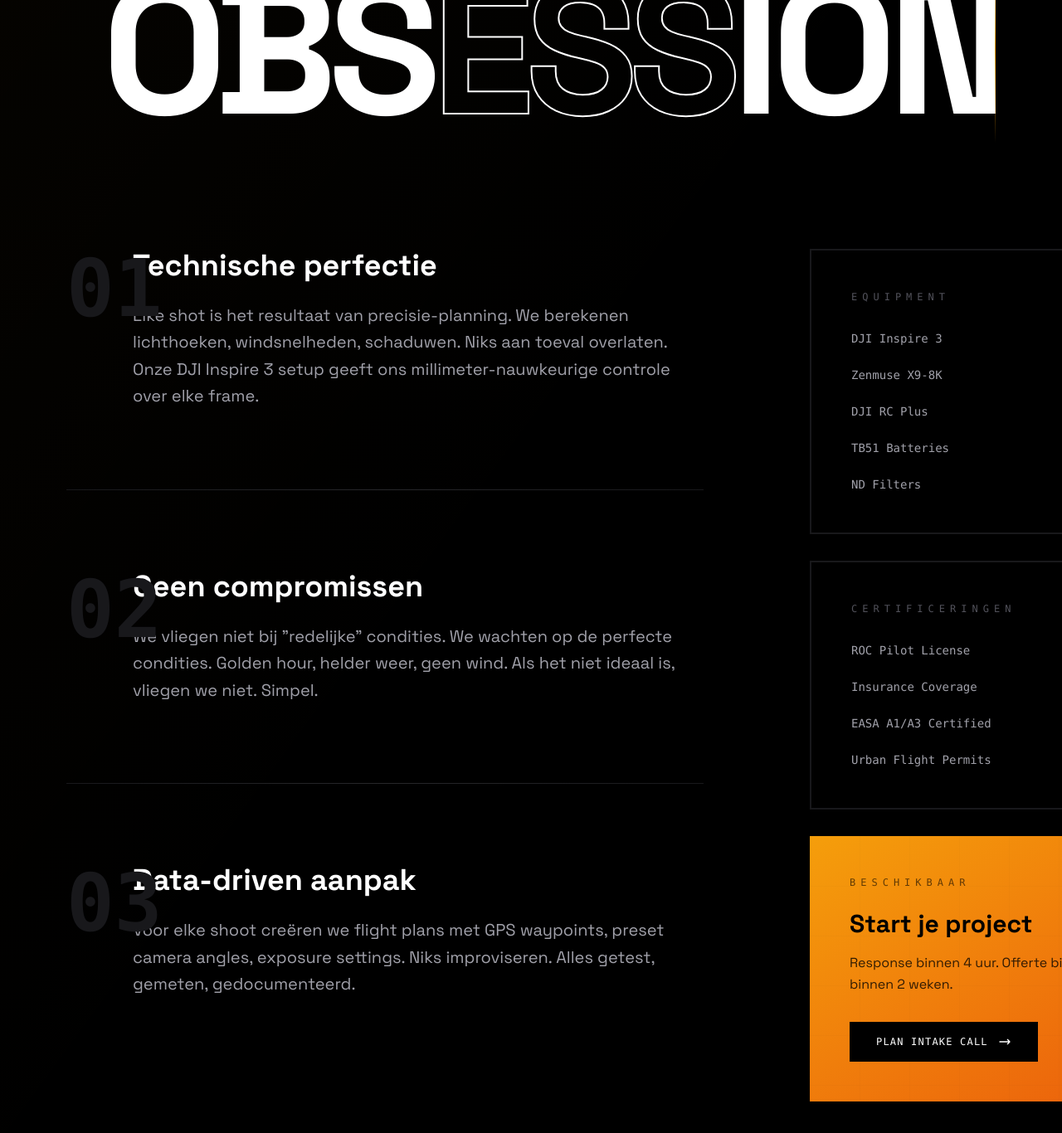
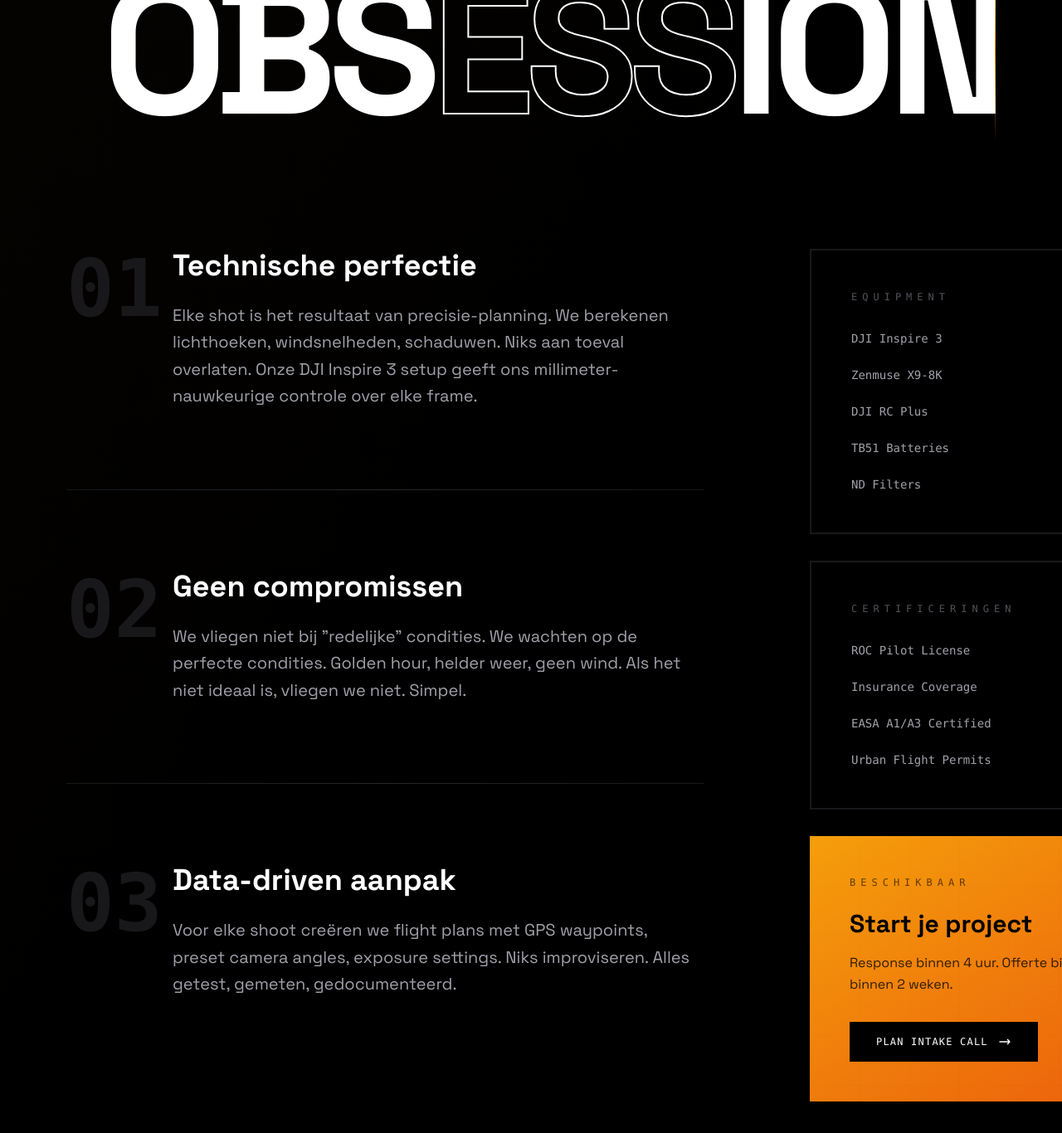
Before and after one commit to XanderJks/vastgoedportfolio, a React (Vite) app: page / in a window 1280 px wide. Shown: the part 5785-7151 px from the top of the page at 83% size. Built offline with nearby package versions, Linux system fonts and the light colour scheme; a web font is replaced by a local one.

Commit message:
Updated About.tsx

```diff
--- a/src/components/About.tsx
+++ b/src/components/About.tsx
@@ -54,8 +54,8 @@ export default function About() {
 
         <div className="grid lg:grid-cols-12 gap-32">
           <div className="lg:col-span-7 space-y-24">
-            <div className="relative pl-20">
-              <div className="absolute left-0 top-0 text-8xl font-black text-zinc-900 font-mono leading-none">01</div>
+            <div className="relative pl-32">
+              <div className="absolute left-0 top-0 text-8xl font-black text-zinc-900 font-mono leading-none select-none">01</div>
               <div className="space-y-6">
                 <h3 className="text-4xl font-bold text-white">Technische perfectie</h3>
                 <p className="text-xl text-zinc-400 leading-relaxed">
@@ -68,8 +68,8 @@ export default function About() {
 
             <div className="h-px bg-gradient-to-r from-zinc-900 via-zinc-800 to-zinc-900"></div>
 
-            <div className="relative pl-20">
-              <div className="absolute left-0 top-0 text-8xl font-black text-zinc-900 font-mono leading-none">02</div>
+            <div className="relative pl-32">
+              <div className="absolute left-0 top-0 text-8xl font-black text-zinc-900 font-mono leading-none select-none">02</div>
               <div className="space-y-6">
                 <h3 className="text-4xl font-bold text-white">Geen compromissen</h3>
                 <p className="text-xl text-zinc-400 leading-relaxed">
@@ -82,8 +82,8 @@ export default function About() {
 
             <div className="h-px bg-gradient-to-r from-zinc-900 via-zinc-800 to-zinc-900"></div>
 
-            <div className="relative pl-20">
-              <div className="absolute left-0 top-0 text-8xl font-black text-zinc-900 font-mono leading-none">03</div>
+            <div className="relative pl-32">
+              <div className="absolute left-0 top-0 text-8xl font-black text-zinc-900 font-mono leading-none select-none">03</div>
               <div className="space-y-6">
                 <h3 className="text-4xl font-bold text-white">Data-driven aanpak</h3>
                 <p className="text-xl text-zinc-400 leading-relaxed">
```
